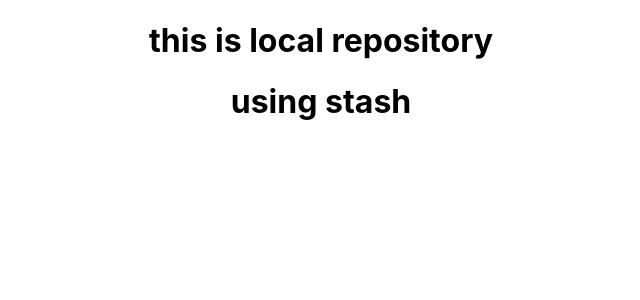
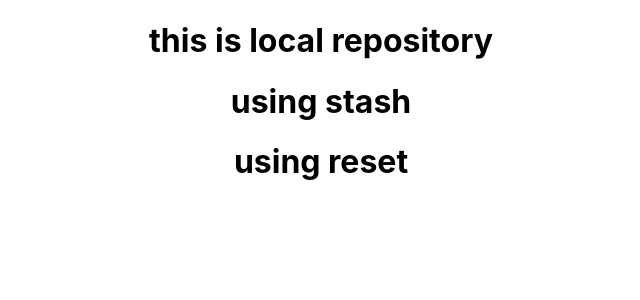
Before and after one commit to pagidakulaflorence/gblrep, a React (Create React App) app: page / in a window 1280 px wide. Shown: the top 300 px of the page, without its empty margins (319-959 px from the left). Built offline with nearby package versions, Linux system fonts and the light colour scheme.

Commit message:
added info

```diff
--- a/src/App.js
+++ b/src/App.js
@@ -6,6 +6,7 @@ function App() {
     <div className="App">
     <h1>this is local repository</h1>
     <h1> using stash</h1>
+    <h1> using reset</h1>
 
     </div>
   );
```
